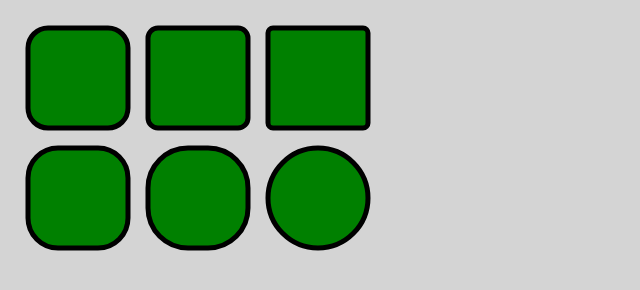
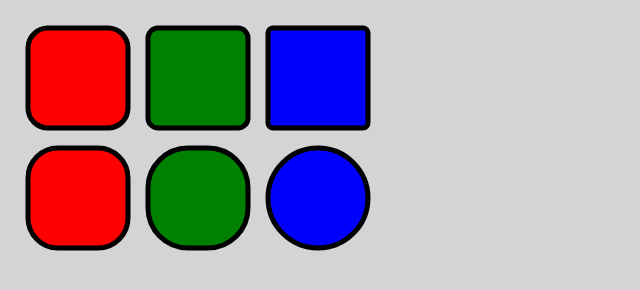
Before and after one commit to Indok93/SVG-testing, a plain HTML site: page index.html in a window 1280 px wide. Shown: the whole page, without its empty margins (0-640 px from the left). Drawn offline with Linux system fonts and the light colour scheme.

Commit message:
Update index.html

```diff
--- a/index.html
+++ b/index.html
@@ -14,13 +14,22 @@
 <body>
     <svg width="400" height="250">
         <!-- Række 1 -->
-        <rect x="20" y="20" rx="20" ry="20" width="100" height="100" style="fill:green;stroke-width:5;stroke:black;"></rect>
+        <rect
+            x="20" y="20"
+            rx="20" ry="20"
+            width="100" height="100"
+            style="
+            fill:red;
+            stroke-width:5;
+            stroke:black;">
+        </rect>
         <rect x="140" y="20" rx="10" ry="10" width="100" height="100" style="fill:green;stroke-width:5;stroke:black;"></rect>
-        <rect x="260" y="20" rx="5" ry="5" width="100" height="100" style="fill:green;stroke-width:5;stroke:black;"></rect>
+        <rect x="260" y="20" rx="5" ry="5" width="100" height="100" style="fill:blue;stroke-width:5;stroke:black;"></rect>
+
         <!-- Række 2 -->
-        <rect x="20" y="140" rx="30" ry="30" width="100" height="100" style="fill:green;stroke-width:5;stroke:black;"></rect>
+        <rect x="20" y="140" rx="30" ry="30" width="100" height="100" style="fill:red;stroke-width:5;stroke:black;"></rect>
         <rect x="140" y="140" rx="40" ry="40" width="100" height="100" style="fill:green;stroke-width:5;stroke:black;"></rect>
-        <rect x="260" y="140" rx="50" ry="50" width="100" height="100" style="fill:green;stroke-width:5;stroke:black;"></rect>
+        <rect x="260" y="140" rx="50" ry="50" width="100" height="100" style="fill:blue;stroke-width:5;stroke:black;"></rect>
     </svg>
 
 </body>
```
